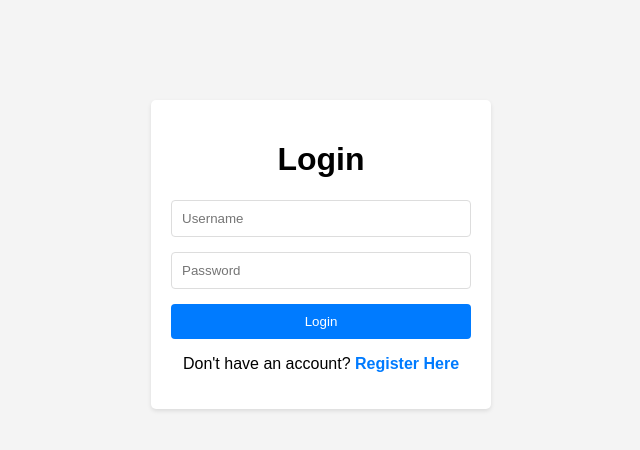
After one commit to CryptidRegrex/semesterProject, a Django app: template webservices/dndCharacterCustomizer/templates/login.html in a window 1280 px wide. The commit adds this page. Shown: the top 450 px of the page, without its empty margins (319-959 px from the left). Run offline with Django 3.2, Linux system fonts and the light colour scheme; the template is opened without the code that fills it, so the values that code supplies are empty.

Commit message:
Login, registration pages and views

```diff
--- /dev/null
+++ b/webservices/dndCharacterCustomizer/templates/login.html
@@ -0,0 +1,78 @@
+<!DOCTYPE html>
+<html lang="en">
+<head>
+    <meta charset="UTF-8">
+    <meta name="viewport" content="width=device-width, initial-scale=1.0">
+    <title>Login</title>
+    <style>
+        body {
+            font-family: Arial, sans-serif;
+            background-color: #f4f4f4;
+            margin: 0;
+            padding: 0;
+        }
+        .login-container {
+            width: 300px;
+            margin: 100px auto;
+            padding: 20px;
+            background: white;
+            border-radius: 5px;
+            box-shadow: 0 2px 4px rgba(0, 0, 0, 0.1);
+        }
+        .login-container h1 {
+            text-align: center;
+        }
+        .login-container form {
+            display: flex;
+            flex-direction: column;
+        }
+        .login-container form input {
+            margin-bottom: 15px;
+            padding: 10px;
+            border: 1px solid #ddd;
+            border-radius: 4px;
+        }
+        .login-container form button {
+            padding: 10px;
+            background: #007bff;
+            color: white;
+            border: none;
+            border-radius: 4px;
+            cursor: pointer;
+        }
+        .login-container form button:hover {
+            background: #0056b3;
+        }
+        .register-button {
+            display: block;
+            text-align: center;
+            margin-top: 15px;
+        }
+        .register-button a {
+            text-decoration: none;
+            color: #007bff;
+            font-weight: bold;
+        }
+        .register-button a:hover {
+            text-decoration: underline;
+        }
+    </style>
+</head>
+<body>
+    <div class="login-container">
+        <h1>Login</h1>
+        {% if error %}
+            <p style="color: red;">{{ error }}</p>
+        {% endif %}
+        <form method="POST">
+            {% csrf_token %}
+            <input type="text" name="username" placeholder="Username" required>
+            <input type="password" name="password" placeholder="Password" required>
+            <button type="submit">Login</button>
+        </form>
+        <div class="register-button">
+            <p>Don't have an account? <a href="{% url 'register' %}">Register Here</a></p>
+        </div>
+    </div>
+</body>
+</html>
--- a/webservices/webservices/settings.py
+++ b/webservices/webservices/settings.py
@@ -69,10 +69,11 @@ MIDDLEWARE = [
 
 ROOT_URLCONF = 'webservices.urls'
 
+#Updated DIRS with my base dir
 TEMPLATES = [
     {
         'BACKEND': 'django.template.backends.django.DjangoTemplates',
-        'DIRS': [],
+        'DIRS': [BASE_DIR / "dndCharacterCustomizer/templates"],
         'APP_DIRS': True,
         'OPTIONS': {
             'context_processors': [
```
Also changed, not shown: webservices/dndCharacterCustomizer/templates/dashboard.html (added, +13 -0 lines), webservices/dndCharacterCustomizer/templates/index.html (+21 -4 lines), webservices/dndCharacterCustomizer/templates/register.html (added, +75 -0 lines), webservices/dndCharacterCustomizer/views.py (+58 -1 lines), webservices/webservices/urls.py (+16 -7 lines).
